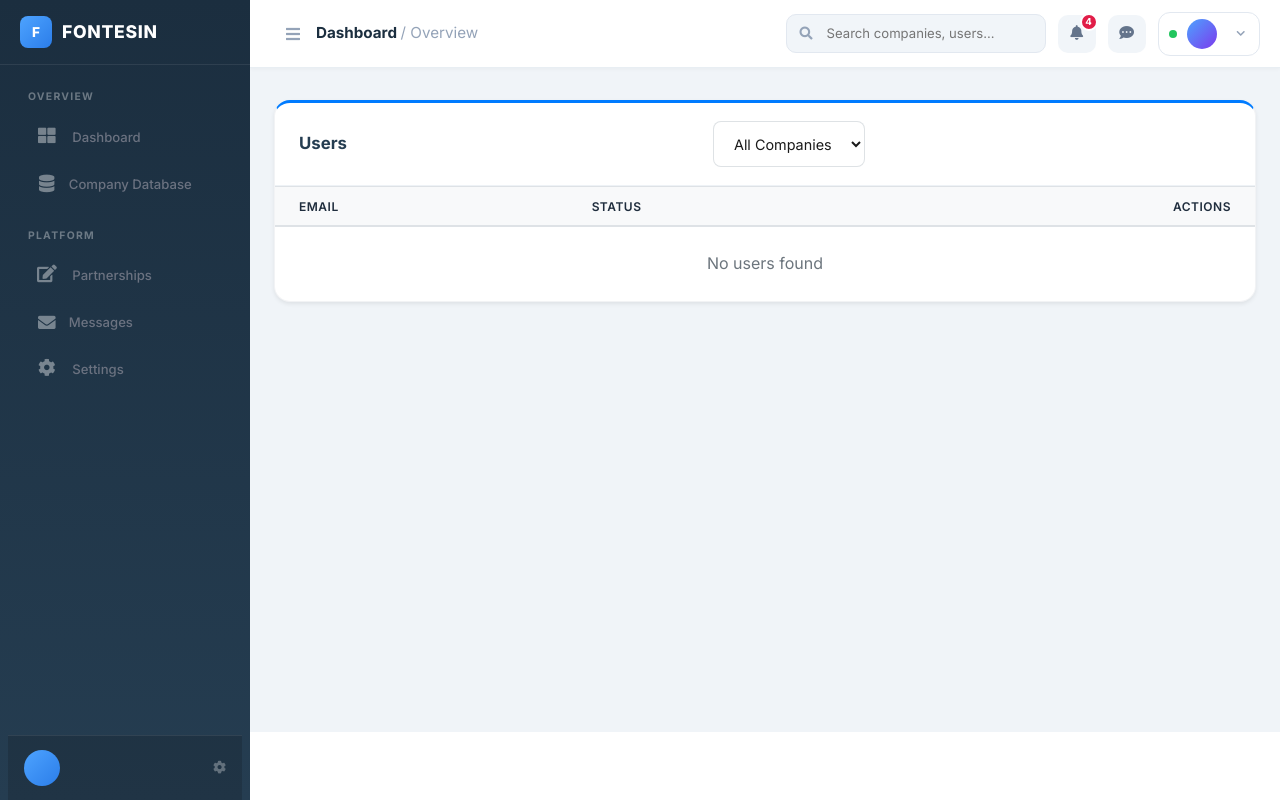
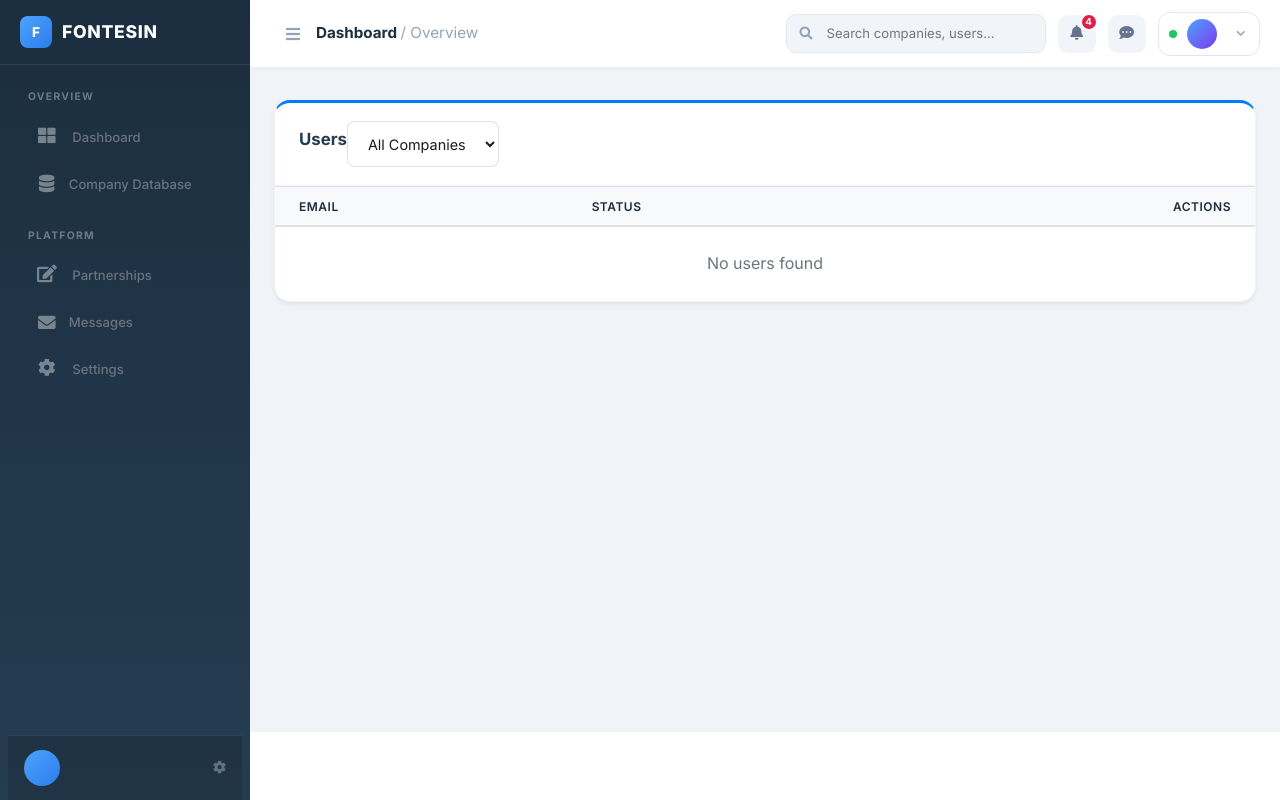
Before and after one commit to Pooja-Patidar34/Fontesin, a Django app: template templates/dashboard/users.html in a window 1280 px wide. Run offline with Django 5.2, Linux system fonts and the light colour scheme; the template is opened without the code that fills it, so the values that code supplies are empty; some libraries are stand-ins or nearby versions.

Commit message:
user tab ui fixed

```diff
--- a/templates/dashboard/_company_row.html
+++ b/templates/dashboard/_company_row.html
@@ -92,7 +92,8 @@
         {% endif %}
       {% endif %}
 
-      {% if can_manage and not is_global_plan %}
+      {# Delete — also hidden for consultants (CRU only, no D) #}
+      {% if can_manage and not is_global_plan and request.user.role.code|lower != "consultant" %}
       <div class="dropdown-divider"></div>
 
       <form method="post"
--- a/templates/dashboard/users.html
+++ b/templates/dashboard/users.html
@@ -22,18 +22,22 @@
 <div class="card card-outline card-primary shadow-sm">
 
   <!-- HEADER -->
-  <div class="card-header d-flex justify-content-between align-items-center">
+  <div class="card-header">
+    <!-- Row 1: title + Add User -->
+    <div class="d-flex justify-content-between align-items-center mb-2">
       <h3 class="card-title font-weight-bold mb-0">Users</h3>
       {% if can_manage_users %}
-      <button class="btn btn-sm btn-primary"
-          onclick="openAddUserModal()">
+      <button class="btn btn-sm btn-primary" onclick="openAddUserModal()">
         <i class="fas fa-user-plus mr-1"></i> Add User
       </button>
       {% endif %}
+    </div>
 
-    <form method="get" class="form-inline">
+    <!-- Row 2: filters -->
+    <form method="get" class="row" style="margin: 0 -.25rem;">
       {% if request.user.is_superuser %}
-      <select name="tenant" class="form-control form-control-sm mr-2"
+      <div class="col-sm-6 px-1 mb-2 mb-sm-0">
+        <select name="tenant" class="form-control form-control-sm"
                 onchange="
                   const params = new URLSearchParams(window.location.search);
                   if (this.value) params.set('tenant', this.value);
@@ -50,8 +54,11 @@
             </option>
           {% endfor %}
         </select>
+      </div>
+      <div class="col-sm-6 px-1">
+      {% else %}
+      <div class="col-12 px-1">
       {% endif %}
-
         <select name="company" class="form-control form-control-sm"
                 onchange="this.form.submit()">
           <option value="">All Companies</option>
@@ -62,6 +69,7 @@
             </option>
           {% endfor %}
         </select>
+      </div>
     </form>
   </div>
 
```
Also changed, not shown: accounts/view/company.py (+7 -0 lines), accounts/migrations/0021_grant_company_manage_to_consultant.py (added). Lines whose indentation alone changed are shown as unchanged.
